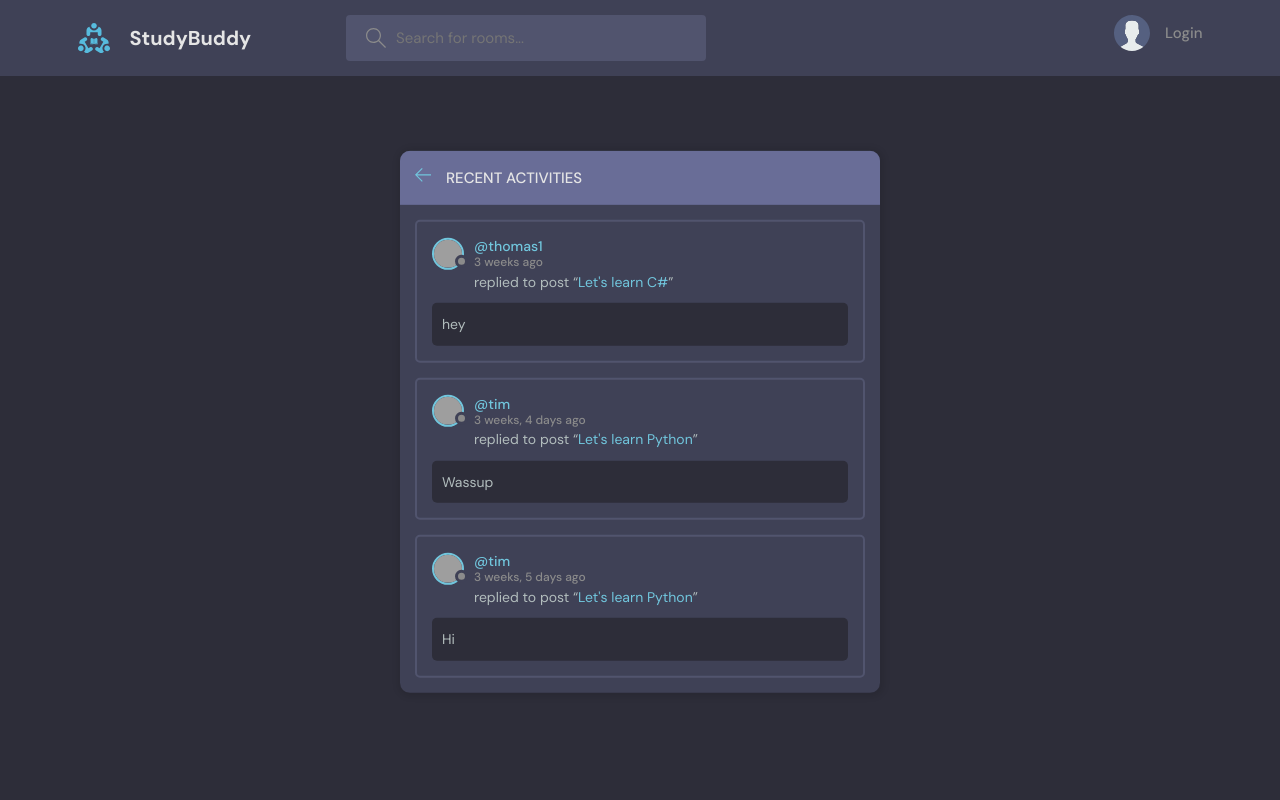
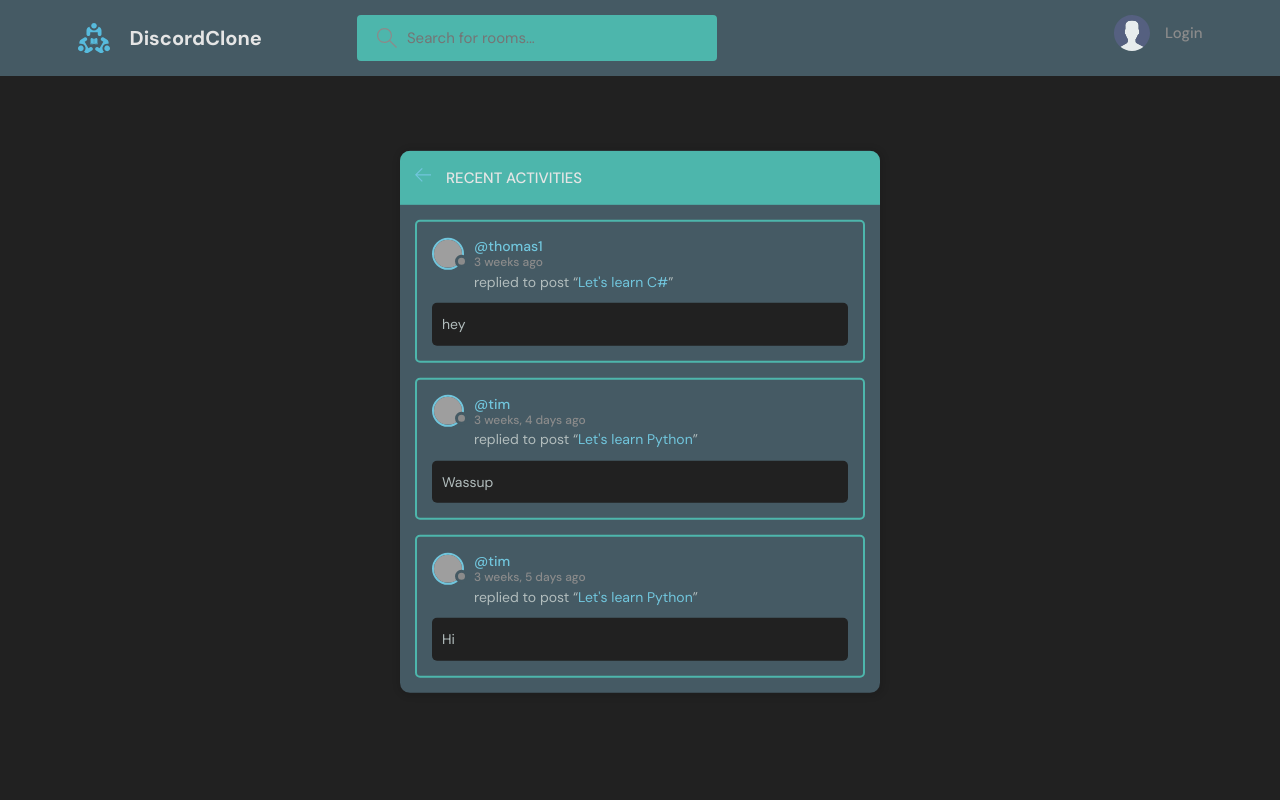
Before and after one commit to ThomasPellegrini/discord-clone, a Django app: page /activity/ in a window 1280 px wide. Run offline with Django 4.2, Linux system fonts and the light colour scheme; data comes from the database, SQL or seed files in the repository; grey boxes are pictures that could not be loaded.

Commit message:
Add color change

```diff
--- a/static/styles/style.css
+++ b/static/styles/style.css
@@ -3,13 +3,13 @@
 :root {
   --color-main: #71c6dd;
   --color-main-light: #e1f6fb;
-  --color-dark: #3f4156;
-  --color-dark-medium: #51546e;
-  --color-dark-light: #696d97;
+  --color-dark: #455A64;
+  --color-dark-medium: #4DB6AC;
+  --color-dark-light: #4DB6AC;
   --color-light: #e5e5e5;
   --color-gray: #8b8b8b;
   --color-light-gray: #b2bdbd;
-  --color-bg: #2d2d39;
+  --color-bg: #212121;
   --color-success: #5dd693;
   --color-error: #fc4b0b;
 }
--- a/templates/main.html
+++ b/templates/main.html
@@ -7,7 +7,7 @@
     <meta name="viewport" content="width=device-width, initial-scale=1.0" />
     <link rel="shortcut icon" href="assets/favicon.ico" type="image/x-icon" />
     <link rel="stylesheet" href="{% static 'styles/style.css' %}"/>
-    <title>StudyBuddy - Find study partners around the world!</title>
+    <title>DiscordClone - Find study partners around the world!</title>
   </head>
 
   <body>
--- a/templates/navbar.html
+++ b/templates/navbar.html
@@ -3,7 +3,7 @@
     <div class="container">
       <a href="{% url 'home' %}" class="header__logo">
         <img src="{% static 'images/logo.svg' %}" />
-        <h1>StudyBuddy</h1>
+        <h1>DiscordClone</h1>
       </a>
       <form class="header__search" method='GET' action="{% url 'home' %}">
         <label>
```
